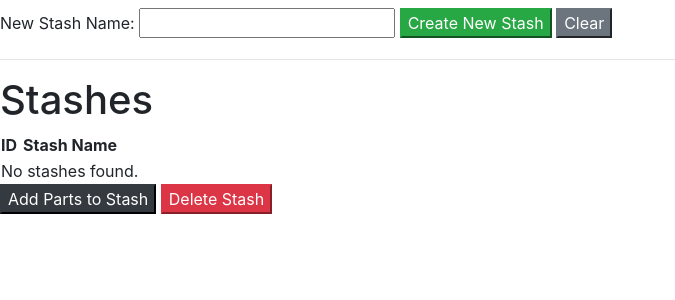
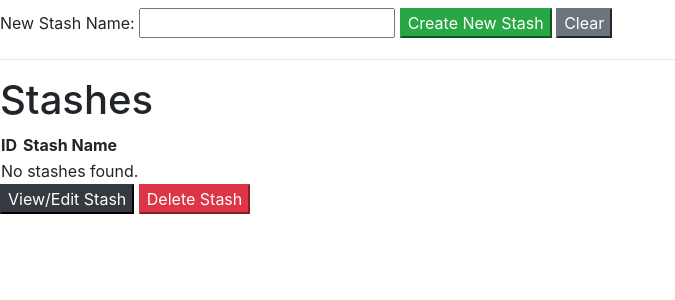
Before and after one commit to gfike19/pc-build-sim-part-ranker, a Flask app: page / in a window 1280 px wide. Shown: the part 48-348 px from the top of the page, without its empty margins (0-675 px from the left). Run offline with Flask 3, Linux system fonts and the light colour scheme.

Commit message:
FT004: trying to update page name from add parts to view edit stash is resulting in erros, need troubleshooting

```diff
--- a/app/routes/main.py
+++ b/app/routes/main.py
@@ -19,20 +19,23 @@ def index():
             stash_service.del_stash_by_id(stash_id)
             return redirect(url_for("main.index"))
 
-        elif action =="add-parts":
+        elif action =="view-edit-stash":
             stash_id = request.form.get("stash_id", type=int)
-            return redirect(url_for("main.addParts", stash_id=stash_id))
+            return redirect(url_for("main.vieweditStash", stash_id=stash_id))
 
     if request.method == "GET":
         stashes = stash_service.get_all_Stashes()
         return render_template("index.html", stashes=stashes)
 
-@main_bp.route("/add-parts/<int:stash_id>", methods=["GET", "POST"])
+@main_bp.route("/view-edit-stash/<int:stash_id>", methods=["GET", "POST"])
 def addParts(stash_id):
     cpus = part_service.get_all_cpus()
     gpus = part_service.get_all_gpus()
     if request.method == "GET":
-        return render_template("add-parts.html", cpus=cpus, gpus=gpus)
+        return render_template("view-edit-stash.html", cpus=cpus, gpus=gpus)
     if request.method == "POST":
-        test = request.form.getlist("gpu_id")
-        return render_template("add-parts.html", cpus=cpus, gpus=gpus, test=test)
+        gpus = request.form.getlist("gpu_id")
+        cpus = request.form.getlist("cpu_id")
+        part_ids = gpus + cpus
+        stash_service.add_parts(stash_id=stash_id, part_ids=part_ids)
+        return render_template("view-edit-stash", cpus=cpus, gpus=gpus)
--- a/app/services/stash_service.py
+++ b/app/services/stash_service.py
@@ -1,6 +1,6 @@
 from sqlalchemy import select
 from app.extensions import db
-from app.models import Stash
+from app.models import Stash, Part
 
 def create_new_stash(stashName: str) -> Stash:
     name = stashName.strip()
@@ -32,3 +32,8 @@ def del_stash_by_id(id: int) -> Stash:
     stash = get_stash_by_id(id)
     db.session.delete(stash)
     db.session.commit()
+
+def add_parts(stash_id, part_ids):
+    stash = get_stash_by_id(stash_id)
+    parts = db.session.scalars(db.select(Part).where(Part.id.in_(part_ids))).all()
+    stash.parts.extend(parts)
--- a/app/templates/index.html
+++ b/app/templates/index.html
@@ -31,7 +31,7 @@
         {% endfor %}
     </tbody>
 </table>
-    <button type="submit" class="btn-dark" name="action" value="add-parts">Add Parts to Stash</button>
+    <button type="submit" class="btn-dark" name="action" value="view-edit-stash">View/Edit Stash</button>
     <button type="submit" class="btn-danger" name="action" value="delete-stash">Delete Stash</button>
 </form>
 {% endblock %}
--- a/app/templates/add-parts.html
+++ b/app/templates/view-edit-stash.html
@@ -6,7 +6,7 @@
     <li>{{ each }}</li>
 </ul>
 {% endfor %}
-<a href="{{ url_for('main.index') }}" class="btn btn-dark">Back</a>
+<a href="{{ url_for('main.index') }}" class="btn-dark">Back</a>
 <form method="POST">
 <button class="btn dropdown-toggle" type="button" data-bs-toggle="collapse" data-bs-target="#gpus" aria-expanded="false" aria-controls="gpus">
     <span class="fs-2">GPUs</span>
@@ -39,7 +39,7 @@
                 {% for cpu in cpus %}
                 <tr>
                     <td>
-                        <input type="checkbox" name="cpu_id" id="cpu_{{ cpu.id }}" value="{{ cpu.id }}">
+                        <input type="checkbox" name="cpu_id" id="cpu_id" value="{{ cpu.id }}">
                     </td>
                     <td>{{ cpu.partName }}</td>
                 </tr>
```
